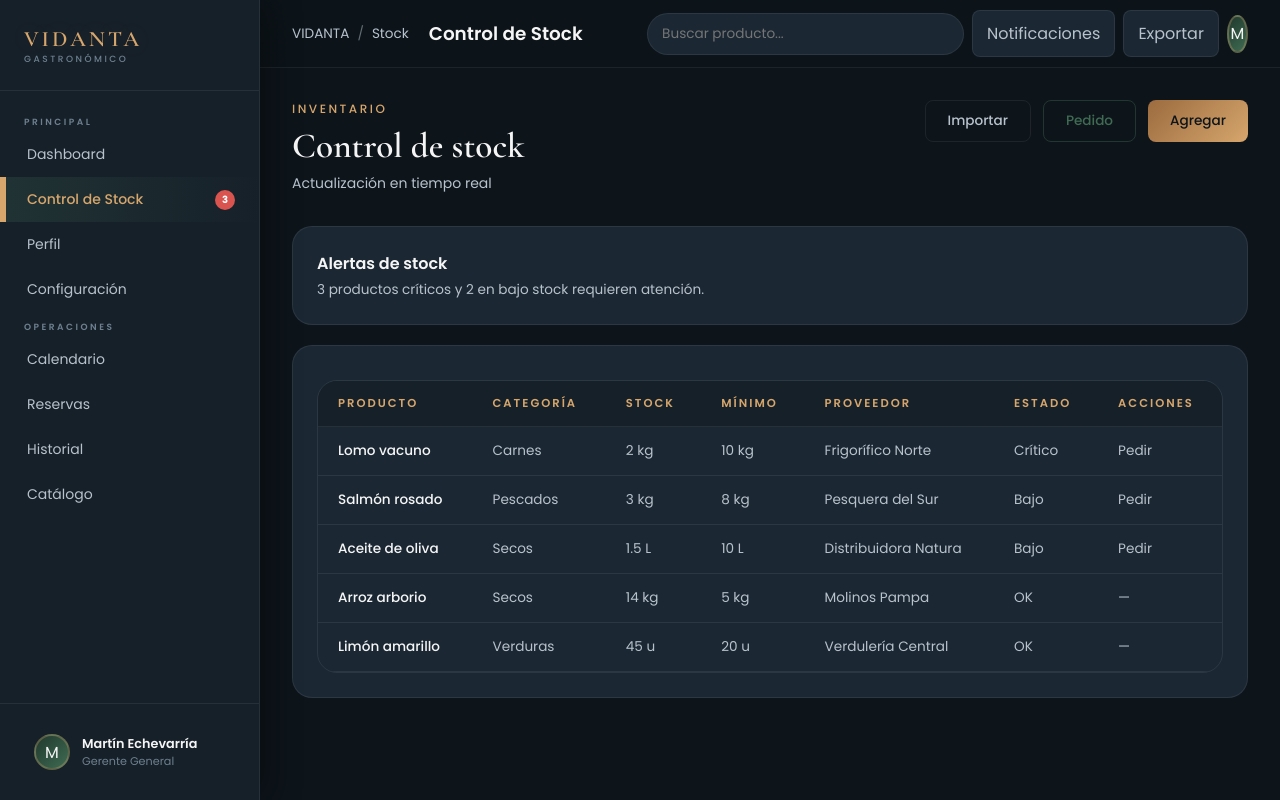
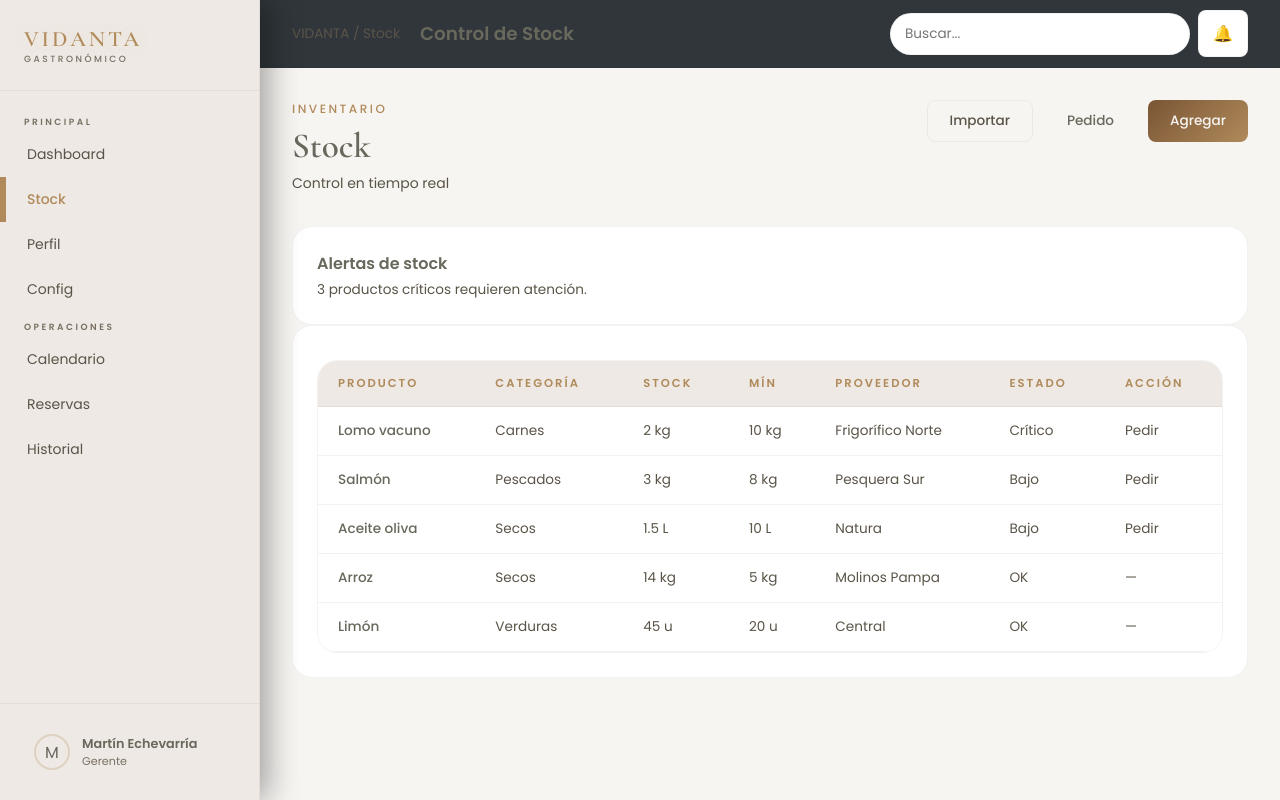
Before and after one commit to jpalomino1/Vidanta, a plain HTML site: page stock.html in a window 1280 px wide. Drawn offline with nearby package versions, Linux system fonts and the light colour scheme.

Commit message:
Modicamos css

```diff
--- a/stock.html
+++ b/stock.html
@@ -3,7 +3,7 @@
 <head>
   <meta charset="UTF-8" />
   <meta name="viewport" content="width=device-width, initial-scale=1.0" />
-  <title>VIDANTA — Control de Stock</title>
+  <title>VIDANTA — Stock</title>
   <link rel="stylesheet" href="styles.css" />
 </head>
 
@@ -14,34 +14,27 @@
   <!-- SIDEBAR -->
   <aside class="sidebar">
 
-     <div class="sidebar-logo">
+    <div class="sidebar-logo">
       <div class="sidebar-logo-text">
-        <span class="sidebar-logo-name">VIDANTA</span>
-        <span class="sidebar-logo-sub">Gastronómico</span>
+        <div class="sidebar-logo-name">VIDANTA</div>
+        <div class="sidebar-logo-sub">Gastronómico</div>
       </div>
     </div>
-
 
     <nav class="sidebar-nav">
 
       <span class="sidebar-section-label">Principal</span>
 
       <a href="index.html" class="sidebar-nav-item">Dashboard</a>
-
-      <a href="stock.html" class="sidebar-nav-item active">
-        Control de Stock
-        <span class="nav-badge danger">3</span>
-      </a>
-
+      <a href="stock.html" class="sidebar-nav-item active">Stock</a>
       <a href="perfil.html" class="sidebar-nav-item">Perfil</a>
-      <a href="configuracion.html" class="sidebar-nav-item">Configuración</a>
+      <a href="configuracion.html" class="sidebar-nav-item">Config</a>
 
       <span class="sidebar-section-label">Operaciones</span>
 
       <a href="calendario.html" class="sidebar-nav-item">Calendario</a>
       <a href="reservas.html" class="sidebar-nav-item">Reservas</a>
       <a href="historial.html" class="sidebar-nav-item">Historial</a>
-      <a href="catalogo.html" class="sidebar-nav-item">Catálogo</a>
 
     </nav>
 
@@ -50,7 +43,7 @@
         <div class="sidebar-avatar">M</div>
         <div class="sidebar-user-info">
           <div class="sidebar-user-name">Martín Echevarría</div>
-          <div class="sidebar-user-role">Gerente General</div>
+          <div class="sidebar-user-role">Gerente</div>
         </div>
       </div>
     </div>
@@ -60,22 +53,21 @@
   <!-- MAIN -->
   <div class="main-wrapper">
 
-    <!-- TOPBAR -->
+    <!-- TOPBAR (simplificado) -->
     <header class="topbar">
 
       <div class="topbar-breadcrumb">
-        <span>VIDANTA</span>
-        <span class="topbar-breadcrumb-sep">/</span>
-        <span>Stock</span>
+        VIDANTA / Stock
       </div>
 
-      <div class="topbar-title">Control de Stock</div>
+      <div class="topbar-title">
+        Control de Stock
+      </div>
 
       <div class="topbar-actions">
-        <input class="topbar-search" type="text" placeholder="Buscar producto..." />
-        <button class="topbar-btn-icon">Notificaciones</button>
-        <button class="topbar-btn-icon">Exportar</button>
-        <div class="topbar-avatar">M</div>
+        <input class="topbar-search" placeholder="Buscar..." />
+        <div class="topbar-btn-icon">🔔</div>
+
       </div>
 
     </header>
@@ -85,10 +77,11 @@
 
       <!-- HEADER -->
       <div class="page-header">
+
         <div>
           <div class="page-header-eyebrow">Inventario</div>
-          <h1 class="page-header-title">Control de stock</h1>
-          <p class="page-header-subtitle">Actualización en tiempo real</p>
+          <h1 class="page-header-title">Stock</h1>
+          <p class="page-header-subtitle">Control en tiempo real</p>
         </div>
 
         <div class="page-header-actions">
@@ -96,15 +89,14 @@
           <button class="btn btn-secondary">Pedido</button>
           <button class="btn btn-primary">Agregar</button>
         </div>
+
       </div>
 
-      <!-- ALERTAS (solo 1 bloque simple) -->
-      <div class="card" style="margin-bottom:20px;">
-        <div class="alert-content">
-          <div class="alert-title">Alertas de stock</div>
-          <div class="alert-text">
-            3 productos críticos y 2 en bajo stock requieren atención.
-          </div>
+      <!-- ALERTA (simplificada) -->
+      <div class="card">
+        <div class="alert-title">Alertas de stock</div>
+        <div class="alert-text">
+          3 productos críticos requieren atención.
         </div>
       </div>
 
@@ -112,6 +104,7 @@
       <div class="card">
 
         <div class="table-container">
+
           <table class="table">
 
             <thead>
@@ -119,10 +112,10 @@
                 <th>Producto</th>
                 <th>Categoría</th>
                 <th>Stock</th>
-                <th>Mínimo</th>
+                <th>Mín</th>
                 <th>Proveedor</th>
                 <th>Estado</th>
-                <th>Acciones</th>
+                <th>Acción</th>
               </tr>
             </thead>
 
@@ -139,27 +132,27 @@
               </tr>
 
               <tr>
-                <td>Salmón rosado</td>
+                <td>Salmón</td>
                 <td>Pescados</td>
                 <td>3 kg</td>
                 <td>8 kg</td>
-                <td>Pesquera del Sur</td>
+                <td>Pesquera Sur</td>
                 <td>Bajo</td>
                 <td>Pedir</td>
               </tr>
 
               <tr>
-                <td>Aceite de oliva</td>
+                <td>Aceite oliva</td>
                 <td>Secos</td>
                 <td>1.5 L</td>
                 <td>10 L</td>
-                <td>Distribuidora Natura</td>
+                <td>Natura</td>
                 <td>Bajo</td>
                 <td>Pedir</td>
               </tr>
 
               <tr>
-                <td>Arroz arborio</td>
+                <td>Arroz</td>
                 <td>Secos</td>
                 <td>14 kg</td>
                 <td>5 kg</td>
@@ -169,11 +162,11 @@
               </tr>
 
               <tr>
-                <td>Limón amarillo</td>
+                <td>Limón</td>
                 <td>Verduras</td>
                 <td>45 u</td>
                 <td>20 u</td>
-                <td>Verdulería Central</td>
+                <td>Central</td>
                 <td>OK</td>
                 <td>—</td>
               </tr>
@@ -181,11 +174,13 @@
             </tbody>
 
           </table>
+
         </div>
 
       </div>
 
     </main>
+
   </div>
 
 </div>
--- a/styles.css
+++ b/styles.css
@@ -1,36 +1,32 @@
 @import url('https://fonts.googleapis.com/css2?family=Poppins:wght@300;400;500;600;700;800&family=Cormorant+Garamond:ital,wght@0,400;0,600;1,400&display=swap');
 
 :root {
---bg-main: #0d141a;
---bg-secondary: #162029;
---card-bg: #1b2834;
---card-hover: #1f2f3e;
-
---wood: #9c6b3f;
---gold: #d6a66d;
---gold-light: #e8c08a;
---gold-glow: rgba(214, 166, 109, 0.18);
-
---green-dark: #20392d;
---green-soft: #3f6b53;
---green-glow: rgba(63, 107, 83, 0.25);
-
---text-main: #f5f5f5;
---text-secondary: #b8c2cc;
---text-muted: #6e8090;
-
---border-soft: rgba(255, 255, 255, 0.07);
---border-gold: rgba(214, 166, 109, 0.3);
---border-green: rgba(63, 107, 83, 0.4);
-
---shadow-dark: rgba(0, 0, 0, 0.45);
---shadow-card: 0 8px 32px rgba(0, 0, 0, 0.4);
---shadow-glow: 0 0 24px rgba(214, 166, 109, 0.15);
-
---success: #4caf50;
---danger: #d9534f;
---warning: #ffb347;
---info: #4a9ebb;
+  --bg-main: #f7f5f2;          /* fondo principal muy claro */
+  --bg-secondary: #eee9e4;     /* paneles ligeramente más oscuros */
+  --card-bg: #ffffff;           /* cards */
+  --card-hover: #f5f3f0;        /* hover cards */
+
+  --wood: #7a5535;              /* marrón cálido principal */
+  --wood-light: #b0896c;        /* marrón claro para acentos */
+  --gold: #b08a5a;              /* dorado apagado */
+  --gold-light: #c9a873;
+  --gold-glow: rgba(176, 138, 90, 0.15);
+
+  --text-main: #68685c;         /* texto oscuro para contraste */
+  --text-secondary: #5a5448;    /* gris/marrón suave */
+  --text-muted: #7a6f63;        /* marrón grisáceo */
+
+  --border-soft: rgba(0, 0, 0, 0.05);
+  --border-gold: rgba(176, 138, 90, 0.25);
+
+  --shadow-dark: rgba(0, 0, 0, 0.08);
+  --shadow-card: 0 10px 30px rgba(0, 0, 0, 0.1);
+  --shadow-glow: 0 0 22px rgba(176, 138, 90, 0.08);
+
+  --success: #8fbf8f;
+  --danger: #c45c55;
+  --warning: #d6a15a;
+  --info: #8fbfd6;
 
   --sidebar-w: 260px;
   --sidebar-collapsed: 72px;
@@ -43,7 +39,6 @@
 
   --transition: all 0.3s ease;
 }
-
 *,
 *::before,
 *::after {
```
Also changed, not shown: historial.html (+1 -4 lines). Lines whose indentation alone changed are shown as unchanged.
